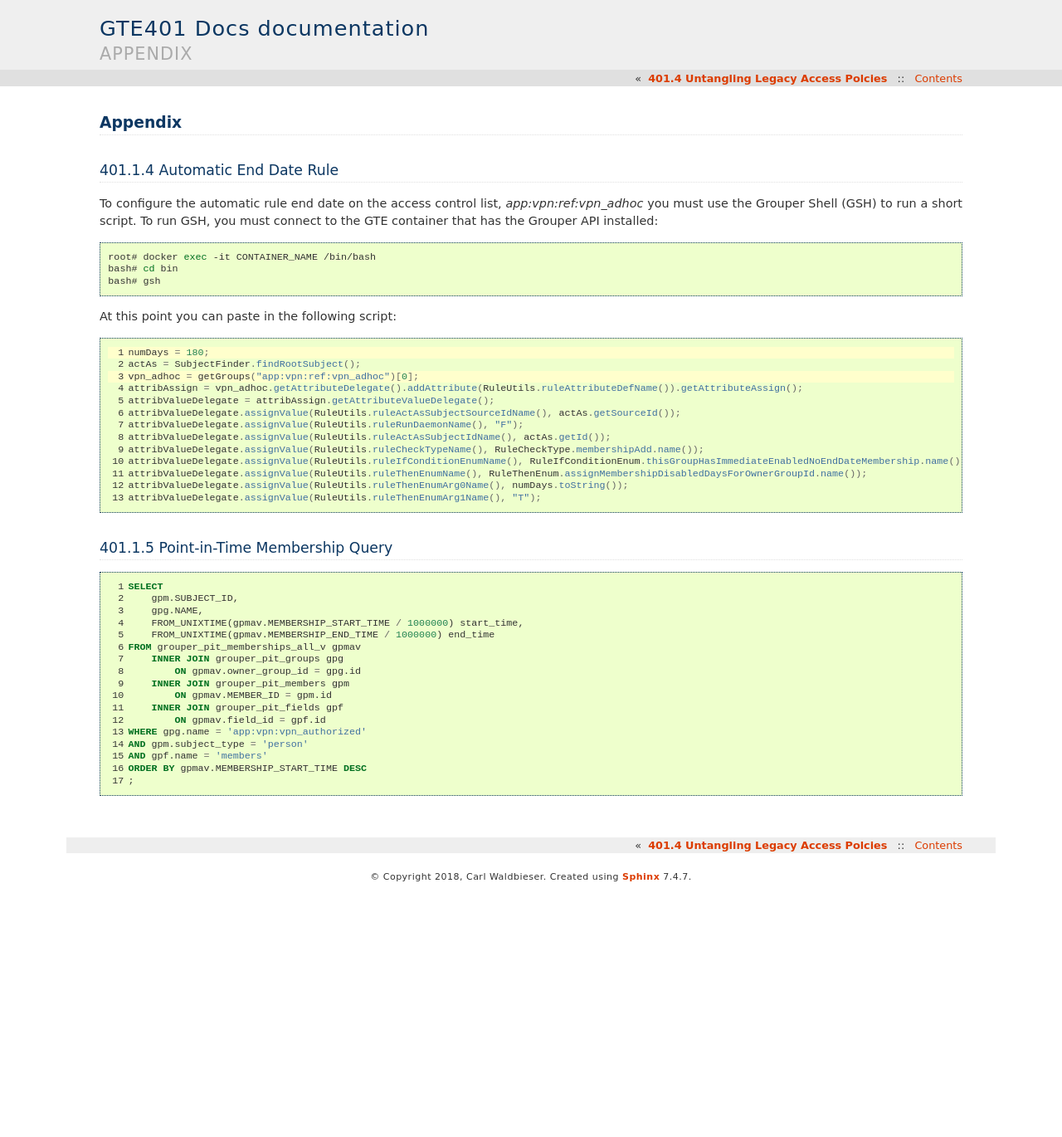
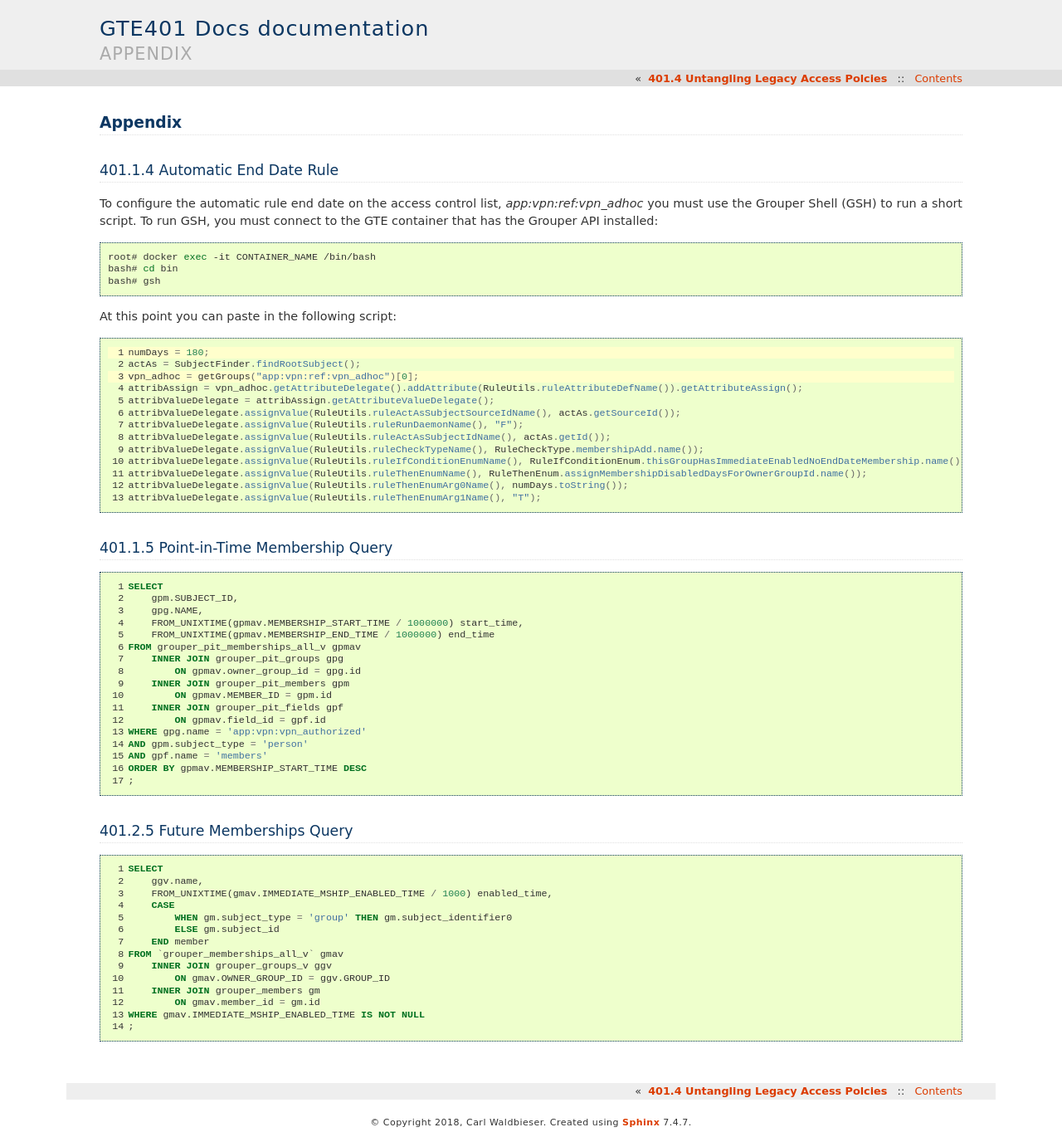
Before and after one commit to cwaldbieser/grouper401_docs, a Sphinx documentation site: the page built from docs/appendix.rst, in a window 1280 px wide. Shown: the whole page at 83% size. Built offline with Sphinx 7.4.7, drawn with Linux system fonts in a browser that asks for light colours; before the commit the page ends 1073 px from its top, so only the background shows below that.

```diff
--- a/docs/appendix.rst
+++ b/docs/appendix.rst
@@ -65,3 +65,28 @@ At this point you can paste in the following script:
    AND gpf.name = 'members'
    ORDER BY gpmav.MEMBERSHIP_START_TIME DESC
    ;
+
+
+.. _apdx-401.2.5-future-memberships-query:
+
+--------------------------------
+401.2.5 Future Memberships Query
+--------------------------------
+
+.. code-block:: sql
+   :linenos:
+
+   SELECT
+       ggv.name,
+       FROM_UNIXTIME(gmav.IMMEDIATE_MSHIP_ENABLED_TIME / 1000) enabled_time,
+       CASE
+           WHEN gm.subject_type = 'group' THEN gm.subject_identifier0
+           ELSE gm.subject_id
+       END member
+   FROM `grouper_memberships_all_v` gmav
+       INNER JOIN grouper_groups_v ggv
+           ON gmav.OWNER_GROUP_ID = ggv.GROUP_ID
+       INNER JOIN grouper_members gm
+           ON gmav.member_id = gm.id
+   WHERE gmav.IMMEDIATE_MSHIP_ENABLED_TIME IS NOT NULL
+   ;
```
Also changed, not shown: docs/401.2.rst (+21 -0 lines).
